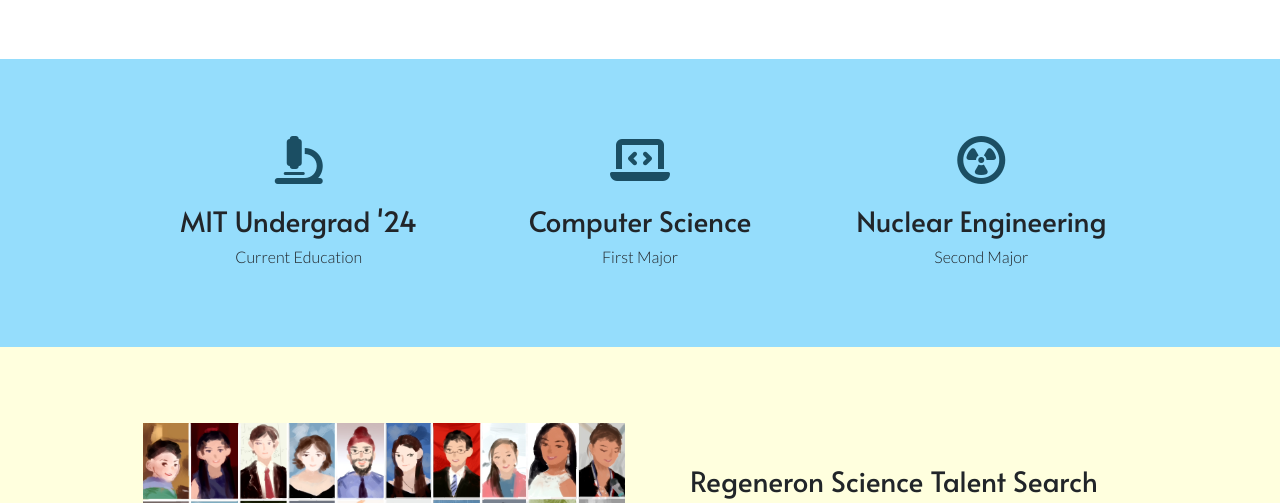
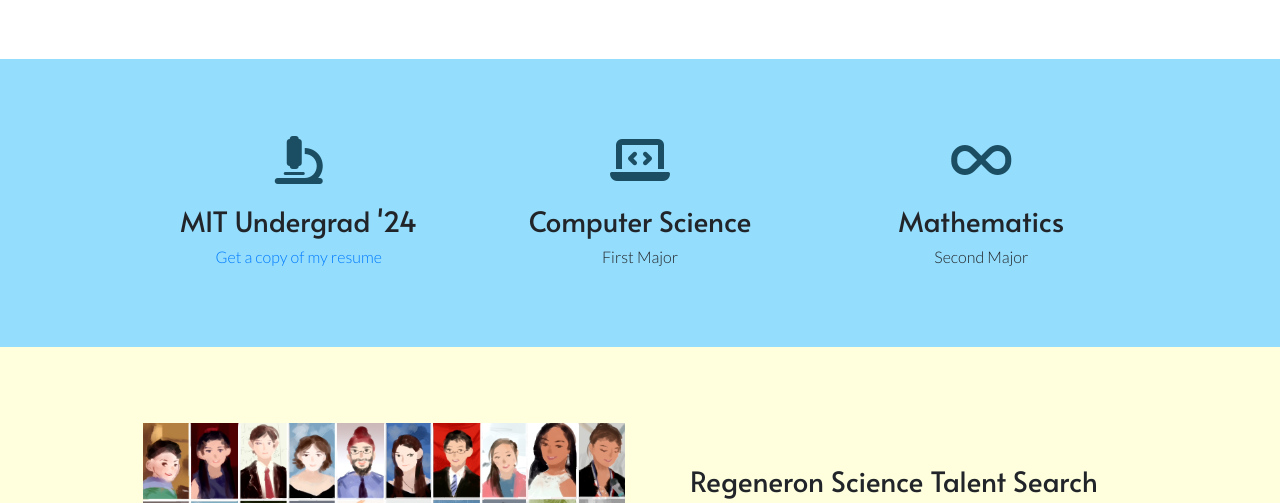
Before and after one commit to minzsiure/archived-personal-website, a plain HTML site: page index.html in a window 1280 px wide. Shown: the part 267-770 px from the top of the page. Drawn offline with nearby package versions, Linux system fonts and the light colour scheme.

Commit message:
Update index.html

```diff
--- a/index.html
+++ b/index.html
@@ -58,7 +58,7 @@
             <div class="col-lg-4 fav-box">
               <i class="fas fa-microscope fa-3x fav-icon"></i>
               <h3>MIT Undergrad '24</h3>
-              <p>Current Education</p>
+              <a href="YiXie_resume.pdf">Get a copy of my resume</a>
             </div>
             <div class="col-lg-4 fav-box">
               <i class="fas fa-laptop-code fa-3x fav-icon"></i>
@@ -66,8 +66,8 @@
               <p>First Major</p>
             </div>
             <div class="col-lg-4 fav-box">
-              <i class="fas fa-radiation-alt fa-3x fav-icon"></i>
-              <h3>Nuclear Engineering</h3>
+              <i class="fas fa-infinity fa-3x fav-icon"></i>
+              <h3>Mathematics</h3>
               <p>Second Major</p>
             </div>
           </div>
@@ -176,9 +176,12 @@
       <a href = 'https://www.linkedin.com/in/eva-yi-xie1128/'><i class="fab fa-linkedin-in footer-icon foot-icon"></i></a>
       <a href="https://www.facebook.com/yi.xie.1441"><i class="fab fa-facebook-f footer-icon foot-icon"></i></a>
       <a href="https://www.instagram.com/exa_anima/"><i class="fab fa-instagram footer-icon foot-icon"></i></a>
+      <a href='https://github.com/minzsiure'><i class = "fab fa-github footer-icon foot-icon"></i></a>
       <a href="mailto: xieyi@mit.edu"><i class="fas fa-envelope footer-icon foot-icon"></i></a>
 
       <p>© Copyright 2020 Eva Yi Xie</p>
+
+
 
     </footer>
 
```
